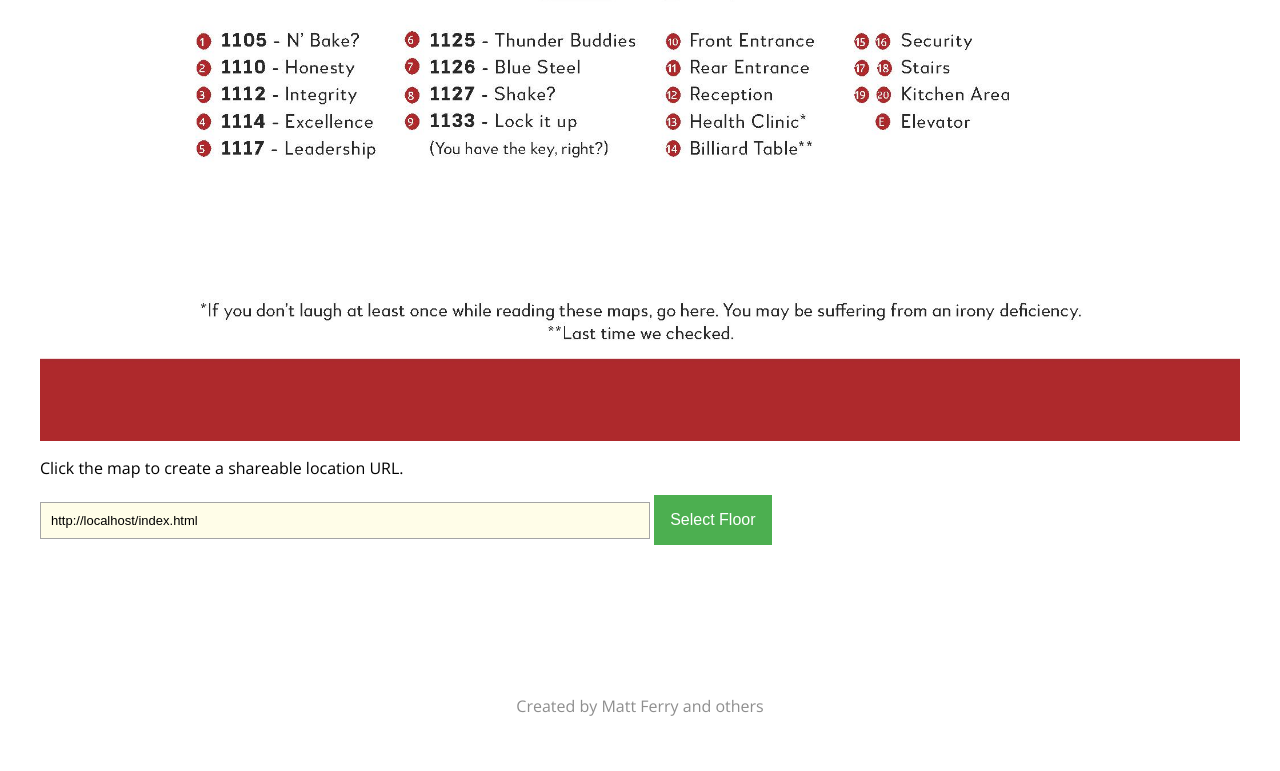
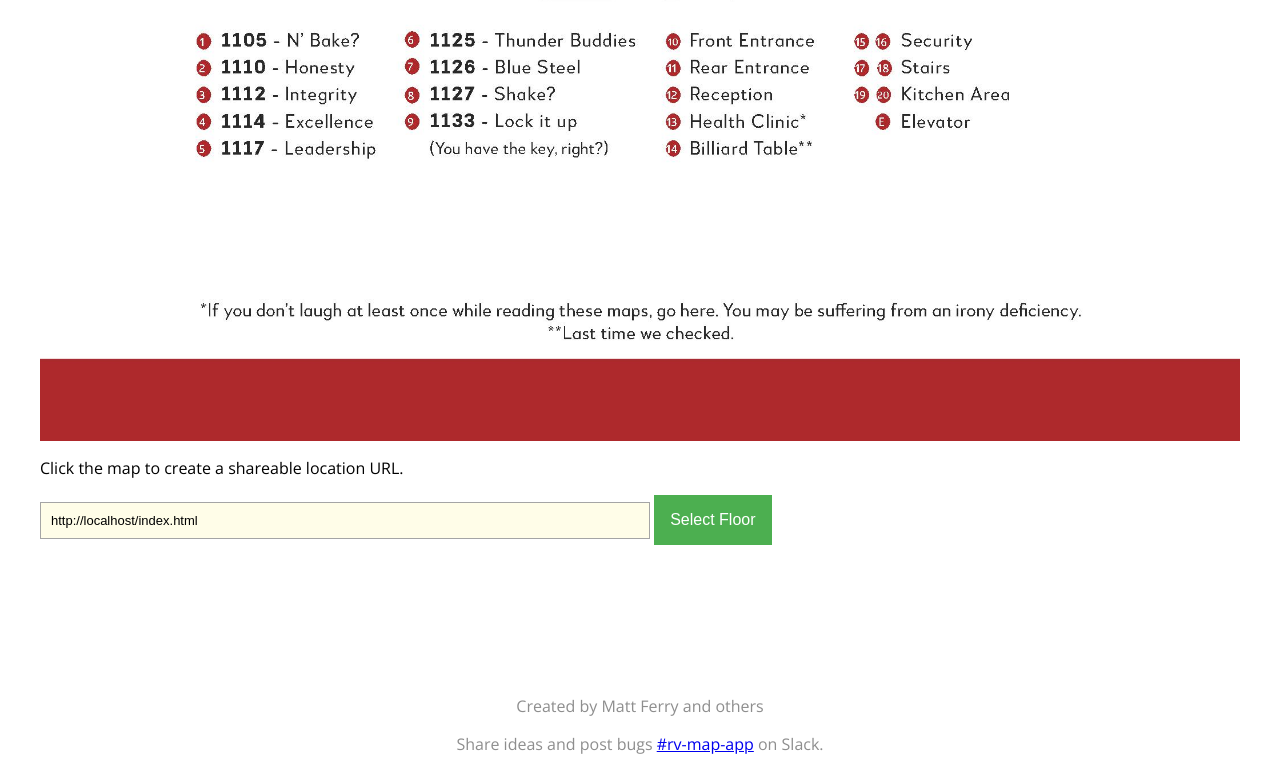
Before and after one commit to mferryRV/red-rum-map-app, a plain HTML site: page index.html in a window 1280 px wide. Shown: the part 869-1640 px from the top of the page. Before the commit the page ends 1602 px from the top, so only its background shows below. Drawn offline with nearby package versions, Linux system fonts and the light colour scheme; a web font is replaced by a local one.

Commit message:
Add link to support channel

```diff
--- a/index.html
+++ b/index.html
@@ -76,5 +76,6 @@
 	</body>
 	<footer>
 		<p>Created by Matt Ferry and others</p>
+		<p>Share ideas and post bugs <a href="https://redventures.slack.com/messages/C9CMJ688M/">#rv-map-app</a> on Slack.</p>
 	</footer>
 </html>
```
